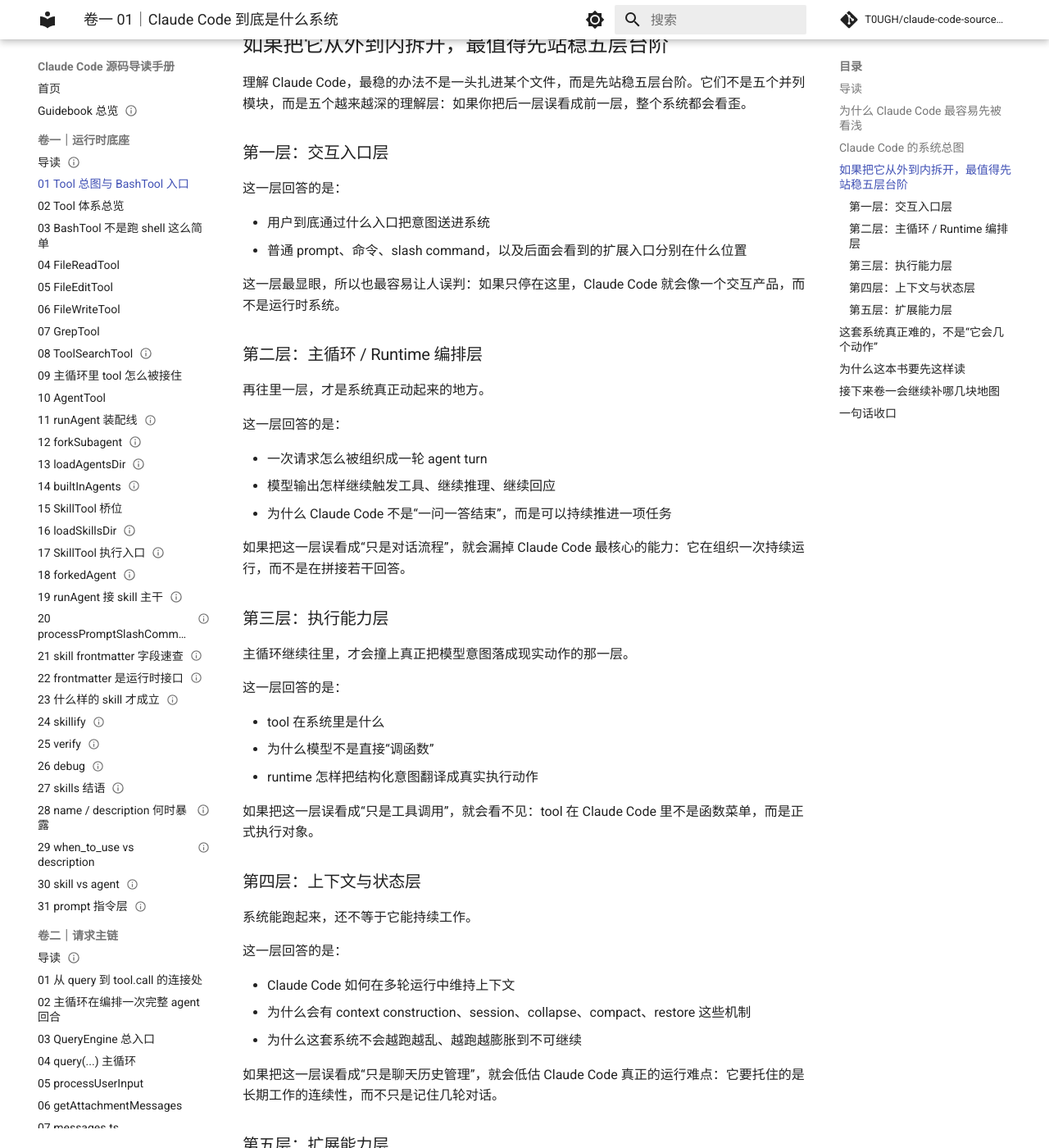
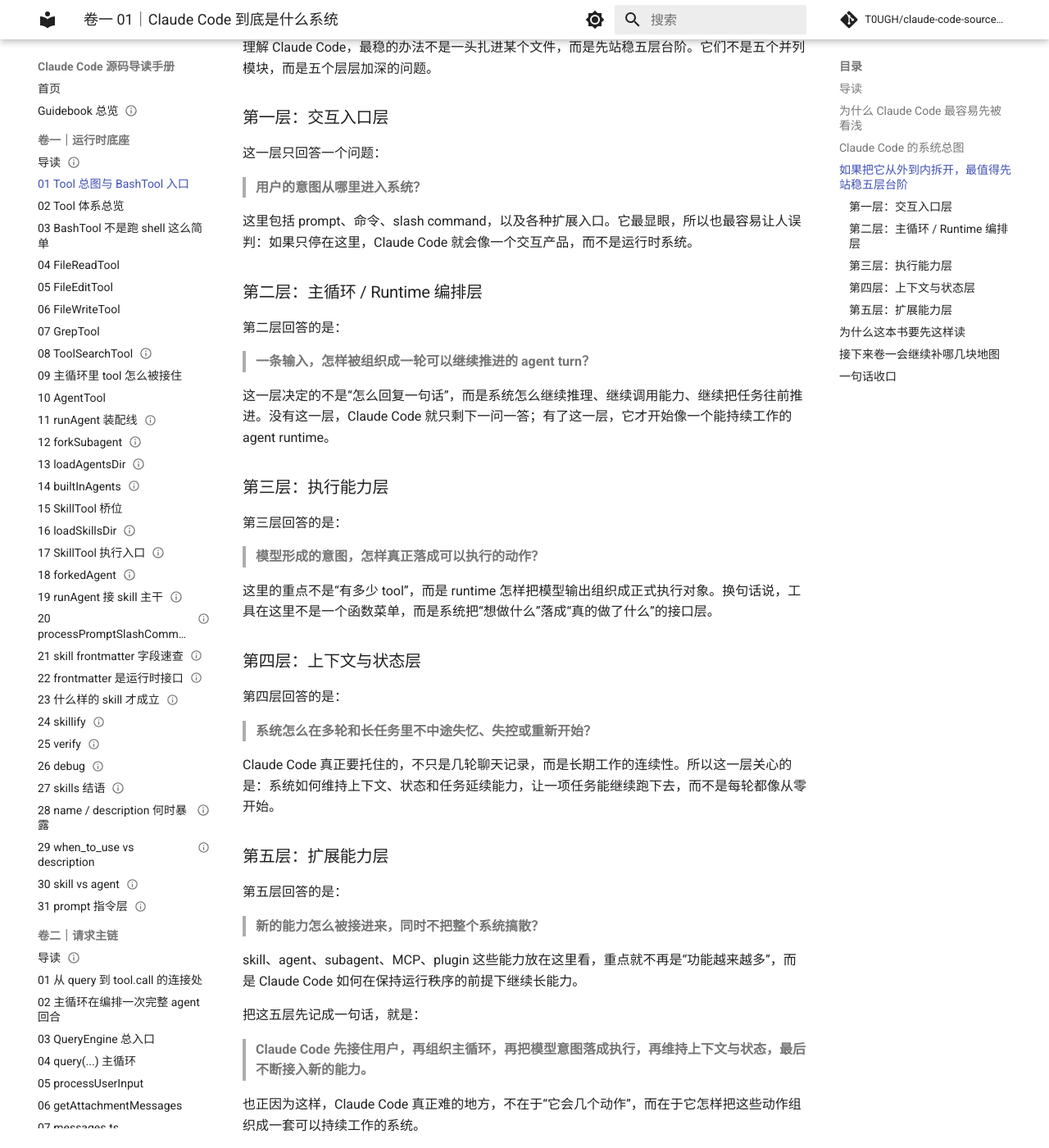
Before and after one commit to T0UGH/claude-code-source-guide, an MkDocs documentation site: the page built from docs/guidebook/volume-1/01-tool-overview-and-bash-entry.md, in a window 1280 px wide and 1400 px high, scrolled down 2340 px. Shown: the whole window at 82% size. Built offline with MkDocs 1.6.1 and Material for MkDocs 9.7.7, drawn with Linux system fonts in a browser that asks for light colours; comment, search, counter and statistics services are not loaded; some of the changed text lies outside the part shown.

Commit message:
sharpen volume one opening runtime responsibilities

```diff
--- a/docs/guidebook/volume-1/01-tool-overview-and-bash-entry.md
+++ b/docs/guidebook/volume-1/01-tool-overview-and-bash-entry.md
@@ -19,16 +19,11 @@ tags:
 
 把 Claude Code 看成一个会聊天的 CLI，会看浅；把它看成一组能读文件、改代码、跑命令的功能集合，也还是会看浅。
 
-更准确的判断是：
+更准确地说，它是一层 runtime：
 
-> **Claude Code 不是聊天壳，也不是工具菜单，而是一套把模型推理、运行时编排、执行能力、上下文管理与扩展机制组织在一起的 agent runtime。**
+> **负责接住用户输入，组织一轮轮 agent turn，调度执行能力，维护上下文与状态，并把 skill、agent、subagent、MCP、plugin 这类扩展能力接进同一套运行流程。**
 
-为什么一定要先这样看？因为只有在 runtime 这个层次上，下面这些事情才会同时成立：
-
-- 一次用户输入不会只得到一条回复，而会展开成一轮可持续推进的 agent turn
-- 模型不会直接碰真实世界，而是通过 runtime 把结构化意图落成执行动作
-- 上下文、状态、恢复和压缩不是附属功能，而是系统继续工作的条件
-- skill、agent、subagent、MCP、plugin 这些能力不是外挂，而是被编织进同一套系统里的扩展机制
+所以 Claude Code 不是聊天壳，也不是工具菜单，而是一套把模型推理、运行时编排、执行能力、上下文管理与扩展机制组织在一起的 agent runtime。
 
 如果这一点不先立住，后面无论去看主循环、工具、上下文还是扩展能力，都会像在看一堆分散源码，而不是在理解同一个系统。
 
@@ -36,16 +31,16 @@ tags:
 
 ## 为什么 Claude Code 最容易先被看浅
 
-Claude Code 最先暴露给用户的，往往是它最表面的一层：
+Claude Code 最先暴露给用户的，往往只是它最表面的一层：
 
 - 一个命令行界面
 - 一轮输入和一轮输出
 - 一些可以直接调用的工具能力
 - 一些看起来很“产品功能”的 skill、agent、MCP、plugin
 
-所以很自然就会得到一个偏浅的理解：它好像只是一个更强的聊天工具，或者一个会调很多能力的命令行产品。
+所以它很容易先被理解成一个更强的聊天工具，或者一个会调很多能力的命令行产品。
 
-问题不在于这些观察本身错了，而在于它们只解释了你**如何接触到 Claude Code**，却没有解释 Claude Code **如何组织这些能力并让它持续工作**。而真正决定 Claude Code 难度和价值的，恰恰是后者。
+但这只是你接触它的方式，不是它真正工作的方式。真正决定 Claude Code 难度和价值的，不是表面有哪些功能，而是它怎样把这些能力组织进同一套可持续运行的 runtime。
 
 ---
 
@@ -73,106 +68,72 @@ flowchart TD
 
 > **用户和模型之间，真正站着的是一层 Claude Code runtime。**
 
-这一层既接住用户输入，也约束模型能力；既把模型意图翻译成执行动作，也负责维持上下文、状态和后续继续运行的能力。
+这层 runtime 至少做五件事：
 
-也正因为中间存在这层 runtime，Claude Code 才不会退化成两种更浅的东西：
+1. 接住用户输入，把请求送进系统
+2. 组织一轮 agent turn，让推理、执行、回应可以持续推进
+3. 把模型意图翻译成真实执行动作，而不是停在“会说”
+4. 维持上下文与状态，让系统不会每轮都像重新开始
+5. 把新的能力接进来，同时维持整体运行秩序
 
-- 不是“用户直接面对裸模型”
-- 也不是“模型直接面对真实世界”
+如果少了这层，Claude Code 就会退化成两种更浅的东西：
 
-它真正做的是在两者之间建立一套可组织、可约束、可持续的运行秩序。
+- 要么只是“用户直接面对模型”
+- 要么只是“模型直接调外部能力”
+
+而 Claude Code 真正提供的，是中间这层运行组织能力。
 
 ---
 
 ## 如果把它从外到内拆开，最值得先站稳五层台阶
 
-理解 Claude Code，最稳的办法不是一头扎进某个文件，而是先站稳五层台阶。它们不是五个并列模块，而是五个越来越深的理解层：如果你把后一层误看成前一层，整个系统都会看歪。
+理解 Claude Code，最稳的办法不是一头扎进某个文件，而是先站稳五层台阶。它们不是五个并列模块，而是五个层层加深的问题。
 
 ### 第一层：交互入口层
 
-这一层回答的是：
+这一层只回答一个问题：
 
-- 用户到底通过什么入口把意图送进系统
-- 普通 prompt、命令、slash command，以及后面会看到的扩展入口分别在什么位置
+> **用户的意图从哪里进入系统？**
 
-这一层最显眼，所以也最容易让人误判：如果只停在这里，Claude Code 就会像一个交互产品，而不是运行时系统。
+这里包括 prompt、命令、slash command，以及各种扩展入口。它最显眼，所以也最容易让人误判：如果只停在这里，Claude Code 就会像一个交互产品，而不是运行时系统。
 
 ### 第二层：主循环 / Runtime 编排层
 
-再往里一层，才是系统真正动起来的地方。
+第二层回答的是：
 
-这一层回答的是：
+> **一条输入，怎样被组织成一轮可以继续推进的 agent turn？**
 
-- 一次请求怎么被组织成一轮 agent turn
-- 模型输出怎样继续触发工具、继续推理、继续回应
-- 为什么 Claude Code 不是“一问一答结束”，而是可以持续推进一项任务
-
-如果把这一层误看成“只是对话流程”，就会漏掉 Claude Code 最核心的能力：它在组织一次持续运行，而不是在拼接若干回答。
+这一层决定的不是“怎么回复一句话”，而是系统怎么继续推理、继续调用能力、继续把任务往前推进。没有这一层，Claude Code 就只剩下一问一答；有了这一层，它才开始像一个能持续工作的 agent runtime。
 
 ### 第三层：执行能力层
 
-主循环继续往里，才会撞上真正把模型意图落成现实动作的那一层。
+第三层回答的是：
 
-这一层回答的是：
+> **模型形成的意图，怎样真正落成可以执行的动作？**
 
-- tool 在系统里是什么
-- 为什么模型不是直接“调函数”
-- runtime 怎样把结构化意图翻译成真实执行动作
-
-如果把这一层误看成“只是工具调用”，就会看不见：tool 在 Claude Code 里不是函数菜单，而是正式执行对象。
+这里的重点不是“有多少 tool”，而是 runtime 怎样把模型输出组织成正式执行对象。换句话说，工具在这里不是一个函数菜单，而是系统把“想做什么”落成“真的做了什么”的接口层。
 
 ### 第四层：上下文与状态层
 
-系统能跑起来，还不等于它能持续工作。
+第四层回答的是：
 
-这一层回答的是：
+> **系统怎么在多轮和长任务里不中途失忆、失控或重新开始？**
 
-- Claude Code 如何在多轮运行中维持上下文
-- 为什么会有 context construction、session、collapse、compact、restore 这些机制
-- 为什么这套系统不会越跑越乱、越跑越膨胀到不可继续
-
-如果把这一层误看成“只是聊天历史管理”，就会低估 Claude Code 真正的运行难点：它要托住的是长期工作的连续性，而不只是记住几轮对话。
+Claude Code 真正要托住的，不只是几轮聊天记录，而是长期工作的连续性。所以这一层关心的是：系统如何维持上下文、状态和任务延续能力，让一项任务能继续跑下去，而不是每轮都像从零开始。
 
 ### 第五层：扩展能力层
 
-再往里看，你会发现 Claude Code 还不是一个封闭系统。
+第五层回答的是：
 
-这一层回答的是：
+> **新的能力怎么被接进来，同时不把整个系统搞散？**
 
-- skill、agent、subagent、MCP、plugin 这些能力如何被装进来
-- 为什么 Claude Code 的上限不只是“当前内置了什么功能”
-- 为什么它看起来像一个产品，但本质上又像一个不断长能力的运行时平台
-
-如果把这一层误看成“只是插件生态”，就会漏掉一个更关键的判断：Claude Code 的终点不是一组固定 feature，而是一个可继续装配能力的 runtime。
+skill、agent、subagent、MCP、plugin 这些能力放在这里看，重点就不再是“功能越来越多”，而是 Claude Code 如何在保持运行秩序的前提下继续长能力。
 
 把这五层先记成一句话，就是：
 
 > **Claude Code 先接住用户，再组织主循环，再把模型意图落成执行，再维持上下文与状态，最后不断接入新的能力。**
 
----
-
-## 这套系统真正难的，不是“它会几个动作”
-
-如果只从功能表去看，Claude Code 最容易被记住的是：
-
-- 会读文件
-- 会改代码
-- 会跑命令
-- 会用 subagent
-- 会接 MCP
-
-这些都是真的，但它们都只是“能力名词”。
-
-Claude Code 真正难、也真正值钱的地方，不在于“它会几个动作”，而在于它怎样把这些动作组织进同一套系统里：
-
-- 一次请求如何被组织成一轮可持续工作的 agent turn
-- 模型意图怎样被稳定翻译成执行动作
-- 长任务和多轮任务如何被上下文与状态系统继续托住
-- 新能力如何被接进来而不把整个系统搞散
-
-所以更准确地说：
-
-> **Claude Code 的价值不在于“它会做什么”，而在于“它怎样把会做的这些事组织成一套可以持续工作的系统”。**
+也正因为这样，Claude Code 真正难的地方，不在于“它会几个动作”，而在于它怎样把这些动作组织成一套可以持续工作的系统。
 
 ---
 
@@ -180,15 +141,7 @@ Claude Code 真正难、也真正值钱的地方，不在于“它会几个动
 
 如果现在就一头扎进具体文件，比如先去看 BashTool、FileReadTool、runAgent、compact、MCP auth，你当然也能看懂很多局部细节。
 
-但问题是：
-
-- 你会知道它们各自做了什么
-- 却不一定知道它们为什么会出现在同一套系统里
-- 也不一定知道它们在整张地图上各自站在哪
-
-这就是为什么这本书的阅读路径不该按“源码目录”来组织，而应该按“读者理解坡度”来组织。
-
-先有系统地图，再有局部细节，读者脑子里才会形成一个稳定的理解顺序：
+但那样你更容易得到的是一堆局部知识，而不是一张稳定地图。先有系统地图，再有局部细节，读者脑子里才会形成一个更稳的理解顺序：
 
 1. 它是什么系统
 2. 它由什么对象组成
@@ -197,24 +150,18 @@ Claude Code 真正难、也真正值钱的地方，不在于“它会几个动
 5. 它怎么持续
 6. 它怎么扩展
 
-后面每一卷，其实都只是在继续拆这六个问题中的一部分。
+这就是卷一的任务：先把地图立起来，再沿着地图一层层往里走。
 
 ---
 
 ## 接下来卷一会继续补哪几块地图
 
-到这里，Claude Code 这张总地图已经先立起来了。接下来卷一后面的 5 篇，不再重新介绍这套系统，而是沿着这张地图继续补齐每一块关键层次：
+接下来几篇不会再重新定义 Claude Code，而是沿着这张地图继续往里补：先认清核心对象，再看一轮 agent turn 怎么跑起来，然后依次进入执行能力、上下文与状态，以及扩展能力。
 
-- **第二篇**补对象地图：把 prompt、command、tool、agent、skill、context、session、runtime 这些对象认全。
-- **第三篇**补动态主线：从系统总图切到一轮 agent turn 的总流程。
-- **第四篇**补执行能力层：解释 tool runtime 为什么是模型意图落地的关键接口层。
-- **第五篇**补持续工作层：说明为什么这套系统不是一问一答后就重启。
-- **第六篇**补扩展地图：把 skill、agent、subagent、MCP、plugin 放回同一张能力地图里，并顺手把后面几卷导航出去。
-
-换句话说，第一篇不是为了讲完，而是为了先让后面每一篇都知道自己该补哪块地图。
+换句话说，第一篇不是为了讲完，而是为了先把后面几篇的阅读坐标系搭出来。
 
 ---
 
 ## 一句话收口
 
-> Claude Code 最重要的，不是它会不会聊天，也不是它能不能调工具，而是它怎样把模型、运行时、执行能力、上下文和扩展能力编织成一套可持续工作的 agent runtime。这一篇的任务，就是先把这张地图替你搭出来。
+> Claude Code 的关键，不是它表面上会多少动作，而是它有没有一层 runtime，能把输入、推理、执行、状态和扩展组织成同一套可持续工作的系统。这一篇的任务，就是先把这层系统组织能力看清楚。
```
